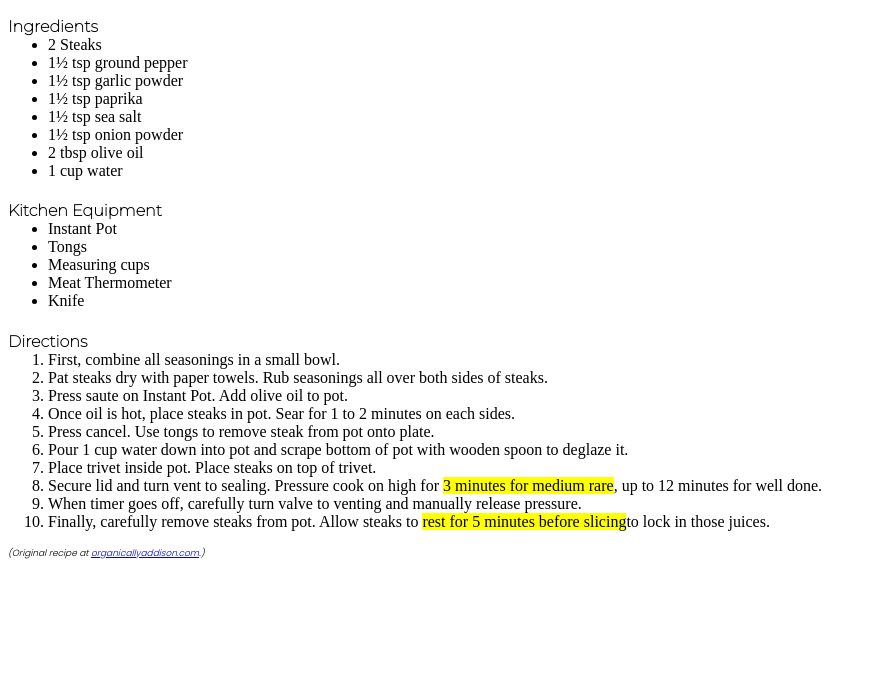
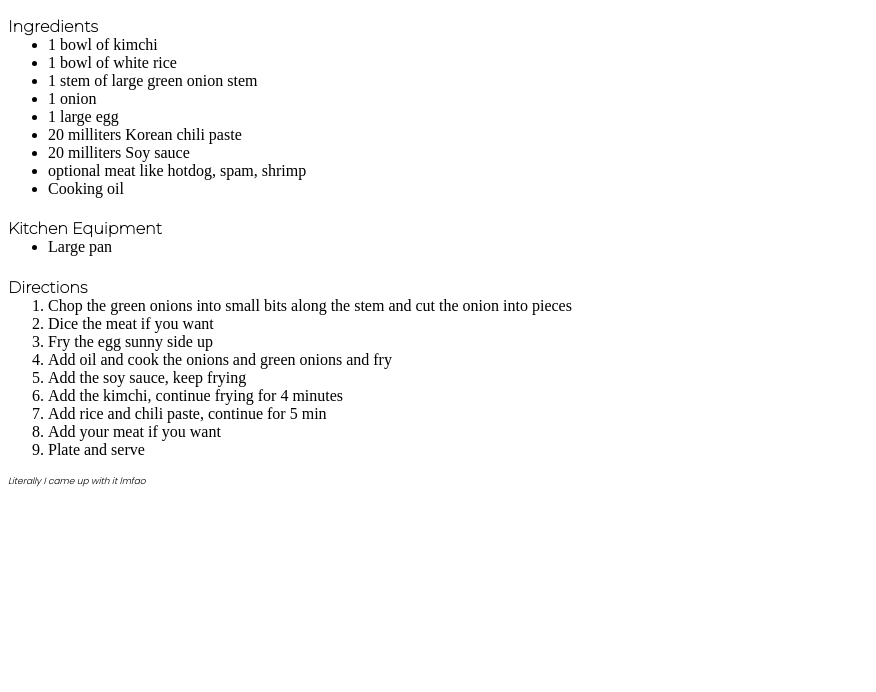
Before and after one commit to QM2000GG/tp6, a plain HTML site: page index.html in a window 1280 px wide. Shown: the part 108-800 px from the top of the page, without its empty margins (0-876 px from the left). Drawn offline with Linux system fonts and the light colour scheme; a script that the page names is missing; a web font is replaced by a local one.

Commit message:
write kimchi fried rice recipe

```diff
--- a/index.html
+++ b/index.html
@@ -20,47 +20,43 @@
 </head>
 
 <body>
-  <h1>Instant Pot Filet Mignon</h1>
+  <h1>Kimchi Fried Rice</h1>
   <div id="ingredients">
     <h4>Ingredients</h4>
     <ul>
-      <li>2 Steaks</li>
-      <li>1½ tsp ground pepper</li>
-      <li>1½ tsp garlic powder</li>
-      <li>1½ tsp paprika </li>
-      <li>1½ tsp sea salt</li>
-      <li>1½ tsp onion powder</li>
-      <li>2 tbsp olive oil</li>
-      <li>1 cup water</li>
+      <li>1 bowl of kimchi</li>
+      <li>1 bowl of white rice</li>
+      <li>1 stem of large green onion stem</li>
+      <li>1 onion</li>
+      <li>1 large egg</li>
+      <li>20 milliters Korean chili paste</li>
+      <li>20 milliters Soy sauce</li>
+      <li>optional meat like hotdog, spam, shrimp</li>
+      <li>Cooking oil</li>
     </ul>
     </ul>
   </div>
   <div id="equipment">
     <h4>Kitchen Equipment</h4>
     <ul>
-      <li>Instant Pot</li>
-      <li>Tongs</li>
-      <li>Measuring cups</li>
-      <li>Meat Thermometer</li>
-      <li>Knife</li>
+      <li>Large pan</li>
     </ul>
   </div>
   <div id="directions">
     <h4>Directions</h4>
     <ol>
-      <li>First, combine all seasonings in a small bowl.</li>
-      <li>Pat steaks dry with paper towels. Rub seasonings all over both sides of steaks.</li>
-      <li>Press saute on Instant Pot. Add olive oil to pot.</li>
-      <li>Once oil is hot, place steaks in pot. Sear for 1 to 2 minutes on each sides.</li>
-      <li>Press cancel. Use tongs to remove steak from pot onto plate.</li>
-      <li>Pour 1 cup water down into pot and scrape bottom of pot with wooden spoon to deglaze it.</li>
-      <li>Place trivet inside pot. Place steaks on top of trivet.</li>
-      <li>Secure lid and turn vent to sealing. Pressure cook on high for <mark>3 minutes for medium rare</mark>, up to 12 minutes for well done.</li>
-      <li>When timer goes off, carefully turn valve to venting and manually release pressure.</li>
-      <li>Finally, carefully remove steaks from pot. Allow steaks to <mark>rest for 5 minutes before slicing</mark>to lock in those juices.</li>
+      <li>Chop the green onions into small bits along the stem and cut the onion into pieces</li>
+      <li>Dice the meat if you want</li>
+      <li>Fry the egg sunny side up</li>
+      <li>Add oil and cook the onions and green onions and fry</li>
+      <li>Add the soy sauce, keep frying</li>
+      <li>Add the kimchi, continue frying for 4 minutes</li>
+      <li>Add rice and chili paste, continue for 5 min</li>
+      <li>Add your meat if you want</li>
+      <li>Plate and serve</li>
     </ol>
   </div>
-  <p class="copyright">(Original recipe at <a href="https://organicallyaddison.com/instant-pot-steak/">organicallyaddison.com</a>.)</p>
+  <p class="copyright">Literally I came up with it lmfao</p>
 </body>
 
 </html>
```
